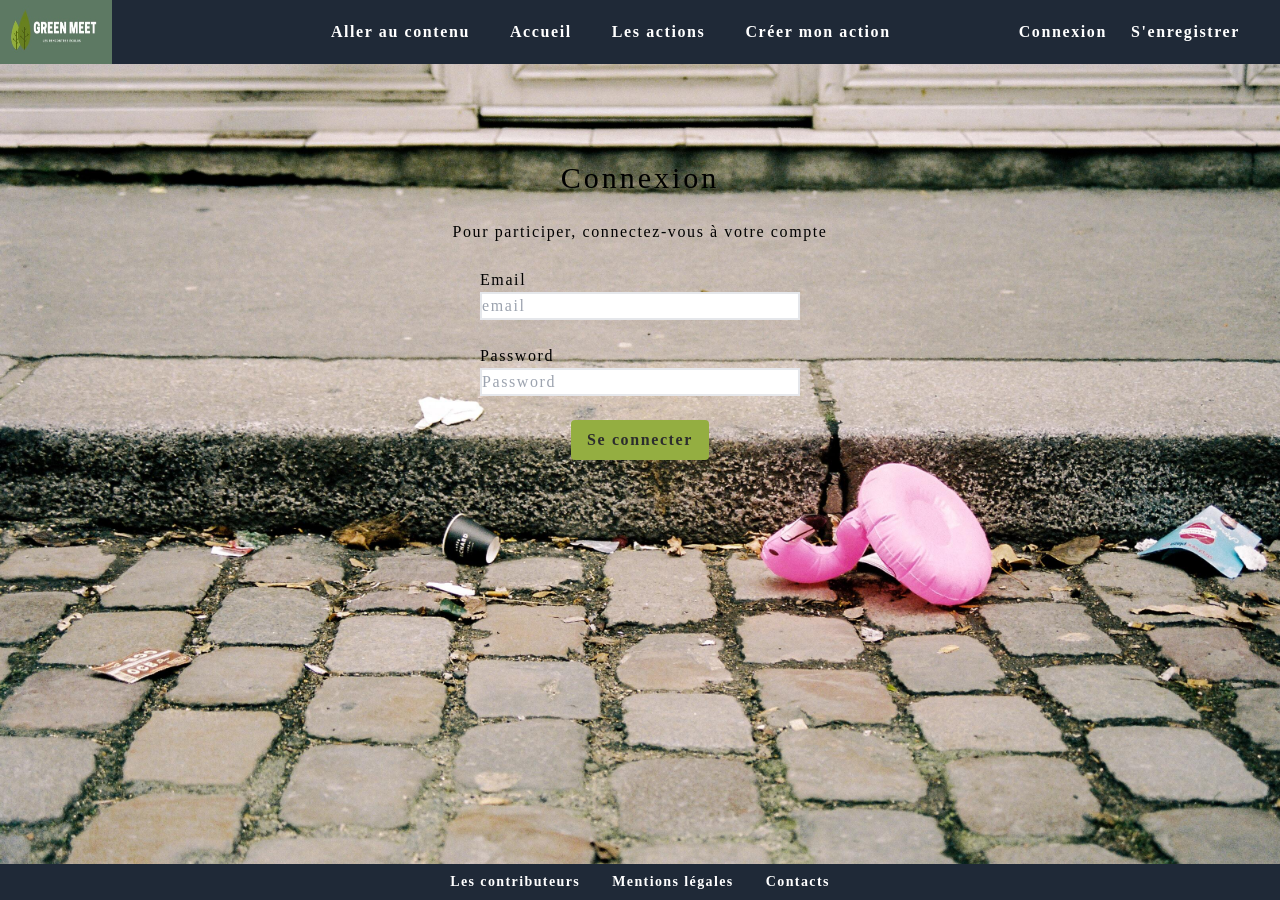
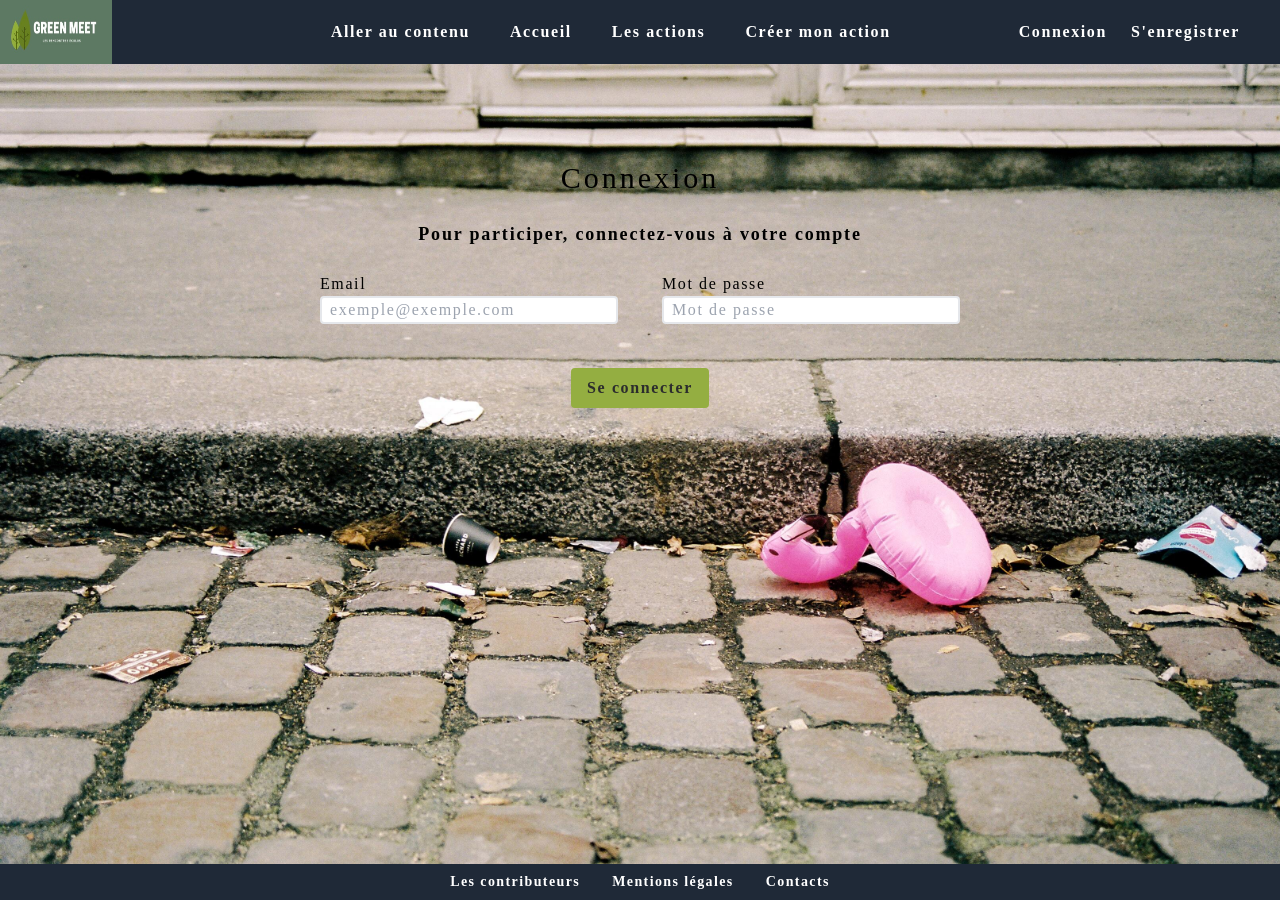
Before and after one commit to acdmft/green-meet-front, a React (Create React App) app: page /login in a window 1280 px wide. Built offline with nearby package versions, Linux system fonts and the light colour scheme; a web font is replaced by a local one.

Commit message:
Improve login page

```diff
--- a/src/App.css
+++ b/src/App.css
@@ -83,7 +83,6 @@
 .actionsList {
   background-image: url("../public/img/dechets4.jpg");
   background-size: cover;
-
 }
 
 .addAction {
@@ -92,9 +91,9 @@
   background-position: right bottom;
   background-repeat: no-repeat;
 }
- .loginPage {
+.loginPage {
   background-image: url("../public/img/pavement.jpg");
   background-size: cover;
   background-repeat: no-repeat;
   background-position: 0% 50%;
- }
+}
--- a/src/components/LoginForm.jsx
+++ b/src/components/LoginForm.jsx
@@ -7,7 +7,6 @@ import { AuthContext } from "../App";
 import { useNavigate } from "react-router-dom";
 //toastify
 import { toast } from "react-toastify";
-
 
 function LoginForm() {
   // context
@@ -27,19 +26,21 @@ function LoginForm() {
       headers: {
         "Content-Type": "application/json",
       },
-      body: JSON.stringify(data)
+      body: JSON.stringify(data),
     })
-    .then((res)=> {
+      .then((res) => {
         if (res.status >= 200 && res.status < 400) {
-        toast.success("Tu es connecté!")
+          toast.success("Tu es connecté!");
           context.setIsAuthenticated(true);
           navigate("/");
         } else {
           toast.error("Identifiant ou mot de passe incorrect");
         }
       })
-    .catch((err) => toast.error("Quelque chose s'est mal passé, réessayez plus tard!"));
-  }
+      .catch((err) =>
+        toast.error("Quelque chose s'est mal passé, réessayez plus tard!")
+      );
+  };
   // Si la checkbox est activée, on garde le email dans le local storage :
   // if (rememberMe === true) {
   //   localStorage.setItem("email", data.email);
@@ -56,13 +57,14 @@ function LoginForm() {
   return (
     <div>
       <form
-        className="flex flex-col w-3/4 sm:w-2/3 md:w-1/2 lg:w-1/3 xl:w-1/4 mx-auto items-center h-1/2 space-y-6"
+        className="flex flex-col w-3/4 sm:w-2/3 md:w-2/3 lg:w-1/3 xl:w-1/2 mx-auto items-center h-1/2 space-y-11 "
         onSubmit={handleSubmit(onSubmit)}
       >
+        <div className="flex flex-col md:flex-row md:space-x-11 w-full">
           <div className="flex flex-col w-full">
             <label htmlFor="email">Email</label>
             <input
-            className="border-2"
+              className="border-2 pl-2 rounded"
               {...register("email", {
                 required: true,
                 maxLength: 150,
@@ -72,32 +74,33 @@ function LoginForm() {
               type="text"
               name="email"
               id="email"
-            placeholder="email"
+              placeholder="exemple@exemple.com"
               // value={localStorage.getItem("email")}
             />
             {/* Message d'erreur si input invalide : */}
             {errors.email && (
-            <span className="w-full text-red-600 italic text-xs">
-              Please enter a valid email
+              <span className="text-red-600 italic text-xs">
+                Entrez un mail valide
               </span>
             )}
           </div>
           <div className="flex flex-col w-full">
-          <label htmlFor="password">Password</label>
+            <label htmlFor="password">Mot de passe</label>
             <input
-            className="border-2"
+              className="border-2 pl-2 rounded"
               {...register("password", { required: true })}
               type="password"
               name="password"
               id="password"
-            placeholder="Password"
+              placeholder="Mot de passe"
             />
             {/* Message d'erreur si input invalide : */}
             {errors.password && (
-            <span className="w-full text-red-600 italic text-xs">
+              <span className="text-red-600 italic text-xs">
                 Please enter a valid password
               </span>
             )}
+          </div>
         </div>
 
         {/* <div className="container">
@@ -112,10 +115,9 @@ function LoginForm() {
             Remember me
           </label>
         </div> */}
-
-        <Button type="submit" className="w-full mt-6">
-          Se connecter
-        </Button>
+        <div>
+          <Button type="submit">Se connecter</Button>
+        </div>
       </form>
     </div>
   );
--- a/src/views/Login.jsx
+++ b/src/views/Login.jsx
@@ -2,17 +2,20 @@ import React from "react";
 import LoginForm from "../components/LoginForm";
 import "../App.css";
 
-
-
 function Login() {
   return (
     <div className="loginPage h-screen">
-     <div className="pt-24">
-        <h1 className="text-center text-lg md:text-xl lg:text-3xl">Connexion</h1>
+      <div className="pt-24">
+        <h1 className="text-center text-lg md:text-xl lg:text-3xl">
+          Connexion
+        </h1>
       </div>
-      <h3 className="text-center my-6" id="contenu">
+      <h3
+        className="text-center my-6 text-sm md:text-lg font-bold"
+        id="contenu"
+      >
         Pour participer, connectez-vous à votre compte
-       {/* Connectez-vous maintenant et rejoignez la communauté */}
+        {/* Connectez-vous maintenant et rejoignez la communauté */}
       </h3>
       <LoginForm />
     </div>
--- a/tailwind.config.js
+++ b/tailwind.config.js
@@ -16,6 +16,7 @@ module.exports = {
         gmvert: {
           light: "rgba(145, 188, 179, 1)",
           dark: "rgba(33, 106, 92, 1)",
+          darkOpacity: "rgba(33, 106, 92, 0.5)",
         },
       },
     },
```
Lines whose indentation alone changed are shown as unchanged.
